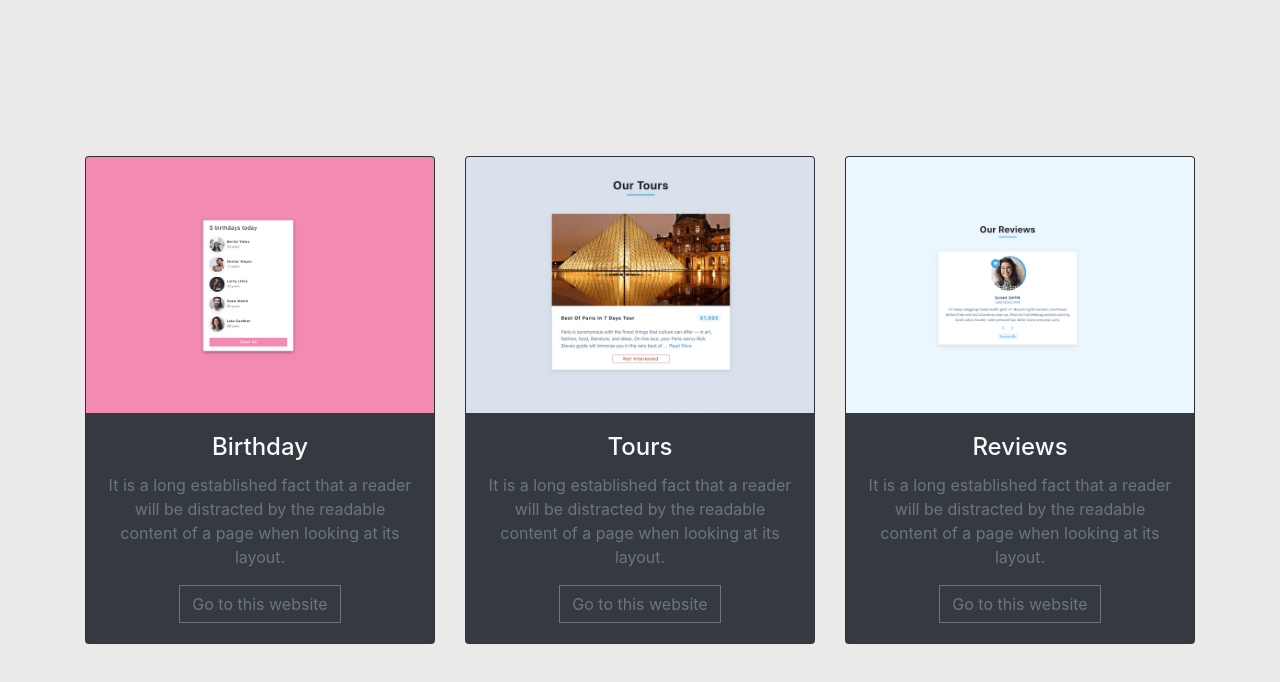
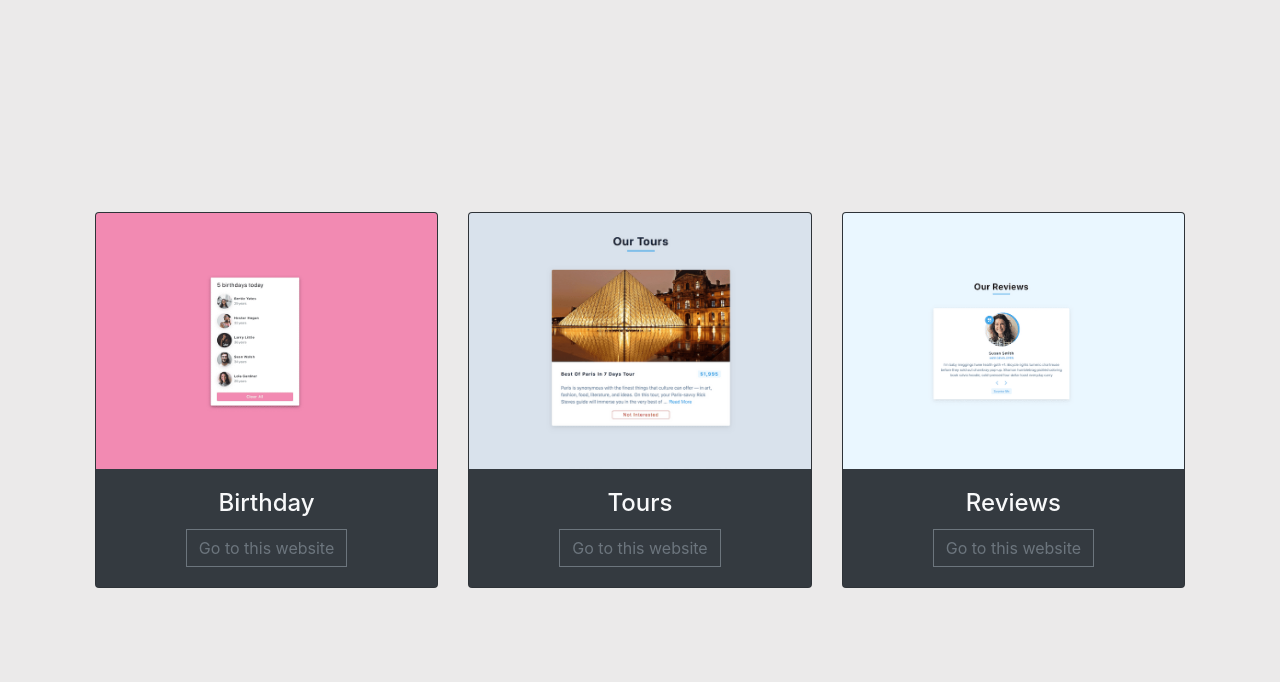
Before and after one commit to jmdc89/reactProjects, a React (Create React App) app: page / in a window 1280 px wide. Shown: the top 682 px of the page. Built offline with nearby package versions, Linux system fonts and the light colour scheme.

Commit message:
update cardv2

```diff
--- a/package.json
+++ b/package.json
@@ -11,6 +11,7 @@
     "react": "^16.13.1",
     "react-dom": "^16.13.1",
     "react-icons": "^4.2.0",
+    "react-router-dom": "^5.2.0",
     "react-scripts": "3.4.3",
     "values.js": "^2.0.0"
   },
--- a/src/components/Card.js
+++ b/src/components/Card.js
@@ -9,7 +9,6 @@ function Card({title, image}) {
             <img className="card-img-top" src={image} alt=""/>
             <div className="card-body text-light">
                 <h4 className="card-title">{title}</h4>
-                <p className="card-text text-secondary">It is a long established fact that a reader will be distracted by the readable content of a page when looking at its layout.</p>
                 <a href="#!" className="btn btn-outline-secondary rounded-0">
                     Go to this website
                 </a>
--- a/src/components/Cards.js
+++ b/src/components/Cards.js
@@ -1,5 +1,6 @@
 import React from 'react'
 import Card from './Card';
+import { BrowserRouter as Router, Route, Switch } from 'react-router-dom';
 
 import birthday from '../assets/01birthday.png';
 import tours from '../assets/02tours.png';
```
Also changed, not shown: 1 other file (tests, documents, lock files or other folders).
